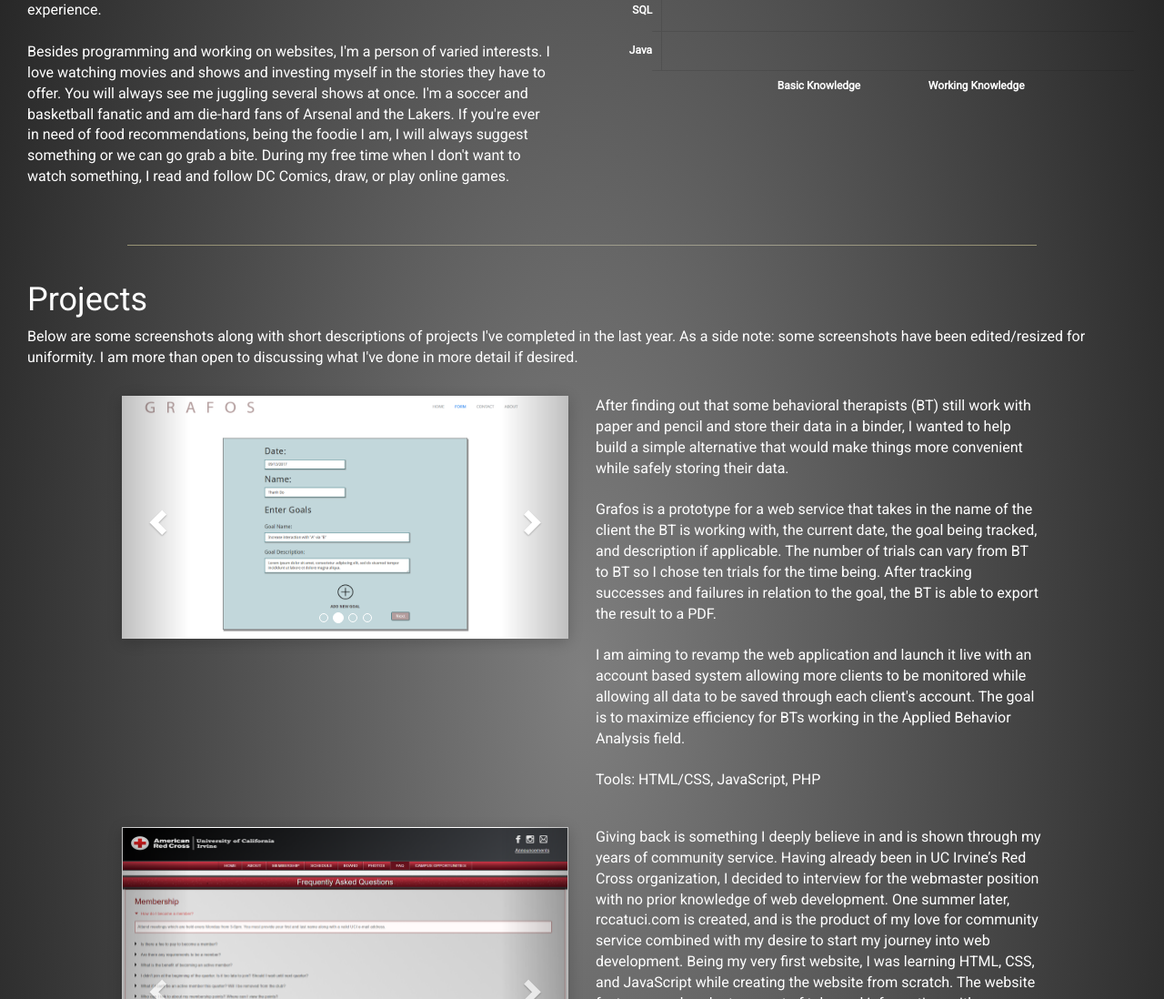
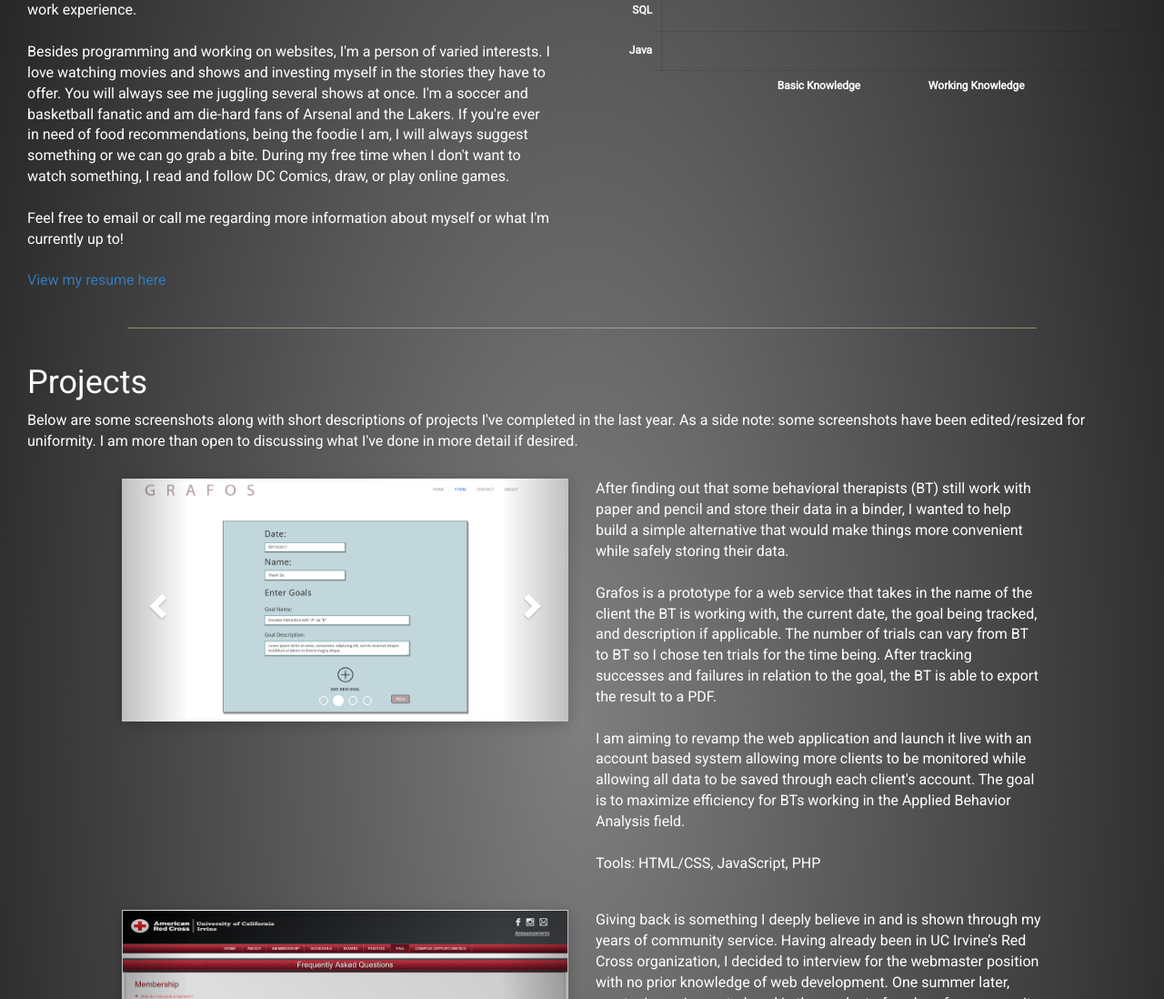
Before and after one commit to itzthanh/itzthanh.github.io, a plain HTML site: page index.html in a window 1280 px wide. Shown: the part 769-1867 px from the top of the page at 91% size. Drawn offline with nearby package versions, Linux system fonts and the light colour scheme.

Commit message:
Update index.html

```diff
--- a/index.html
+++ b/index.html
@@ -56,10 +56,13 @@
 			<div class="row">
 				<div class="col-md-6">
 			  		<h1>About</h1>
-			  		<p>I'm Thanh Do, a 2017 graduate from the University of California, Irvine with a B.S. in Software Engineering. I'm an aspiring front-end developer, and first leapt into the vast world of web development 1 year ago. Prior to that I was taking the classes and doing the work, but nothing sparked my interest until I decided to have a go at creating a website from scratch for my Red Cross Organization on campus. Starting off with learning HTML and CSS, I'd like to think I've gotten pretty far in the previous year. I'm now living in San Jose, CA and am looking to further develop myself as a front-end developer through invaluable work experience.
+			  		<p>I'm Thanh Do, a 2017 graduate from the University of California, Irvine with a B.S. in Software Engineering. I'm an aspiring front-end developer, and first leapt into the vast world of web development 1 year ago. Prior to that I was taking the classes and doing the work, but nothing sparked my interest until I decided to have a go at creating a website from scratch for my Red Cross Organization on campus. Starting off with learning HTML and CSS, I'd like to think I've gotten pretty far in the previous year. I'm now living in San Jose, CA and am looking for a chance to further develop myself as a front-end developer through invaluable work experience.
 			  		<br><br>
 			  		Besides programming and working on websites, I'm a person of varied interests. I love watching movies and shows and investing myself in the stories they have to offer. You will always see me juggling several shows at once. I'm a soccer and basketball fanatic and am die-hard fans of Arsenal and the Lakers. If you're ever in need of food recommendations, being the foodie I am, I will always suggest something or we can go grab a bite. During my free time when I don't want to watch something, I read and follow DC Comics, draw, or play online games.<br><br>
-	  			</div>
+					Feel free to email or call me regarding more information about myself or what I'm currently up to!<br><br>
+	  				<a id="resume" href="resume.pdf" target="_blank">View my resume here</a>
+			  		</p>
+				</div>
 				<div class="col-md-6" id="graph_container" style="position:relative;">
 					<canvas id="myChart" width="300" height="300"></canvas>
 				</div>
```
